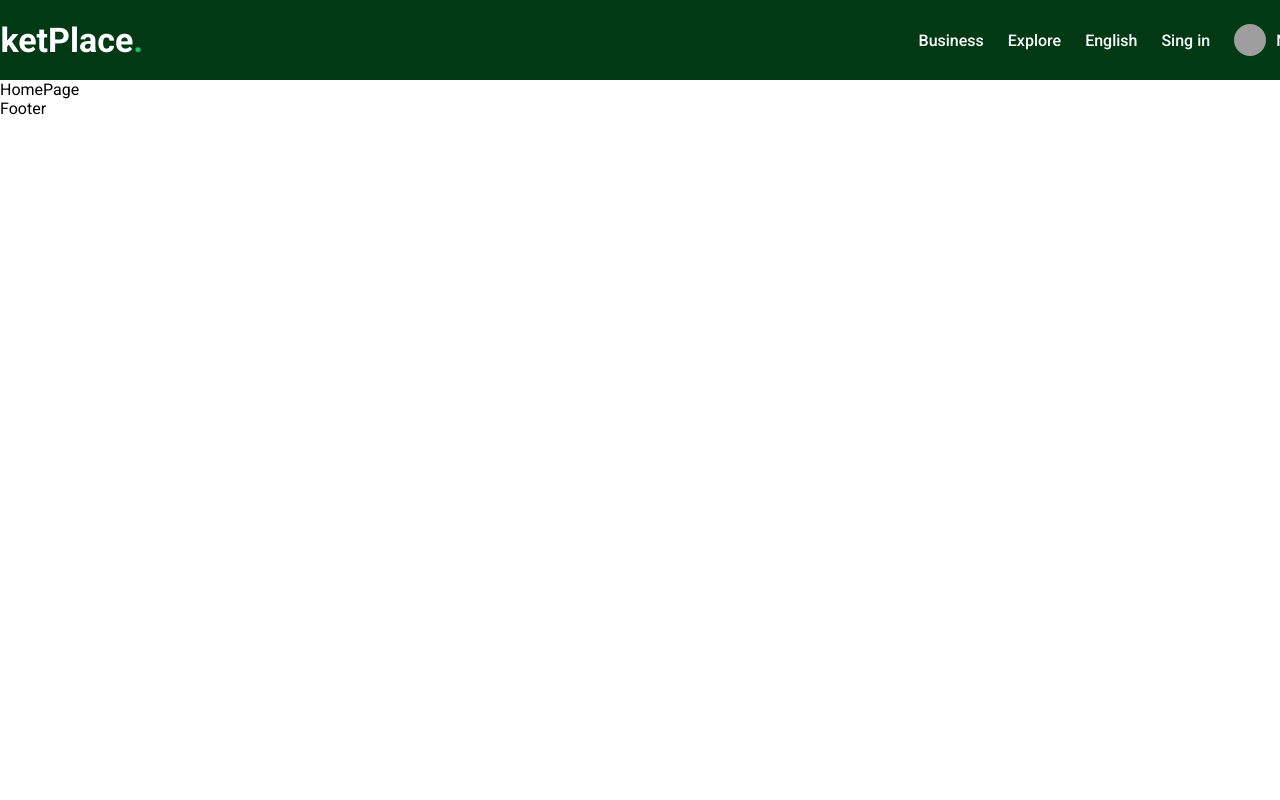
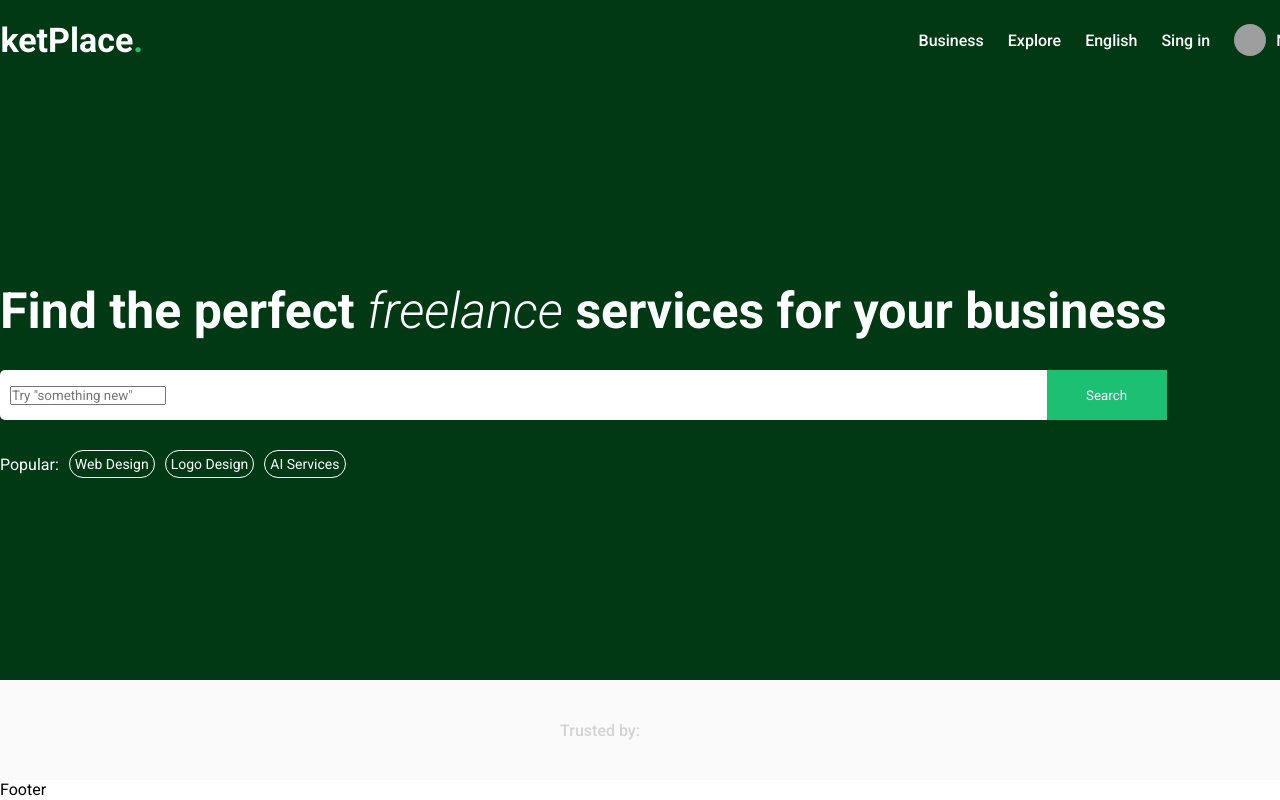
Before and after one commit to yaroslavx/marketplace-platform, a React (Vite) app: page / in a window 1280 px wide. Shown: the top 800 px of the page. Built offline with nearby package versions, Linux system fonts and the light colour scheme; grey boxes are pictures that could not be loaded.

Commit message:
Impemented home banner component

```diff
--- a/package.json
+++ b/package.json
@@ -9,6 +9,7 @@
     "preview": "vite preview"
   },
   "dependencies": {
+    "infinite-react-carousel": "^1.2.11",
     "prettier": "^2.8.7",
     "react": "^18.2.0",
     "react-dom": "^18.2.0",
--- /dev/null
+++ b/src/components/Featured/featured.scss
@@ -0,0 +1,82 @@
+.featured {
+  height: 600px;
+  display: flex;
+  justify-content: center;
+  background-color: #013914;
+  color: #ffffff;
+
+  .container {
+    width: 1400px;
+    display: flex;
+    align-items: center;
+
+    .left {
+      display: flex;
+      flex-direction: column;
+      gap: 30px;
+
+      h1 {
+        font-size: 50px;
+
+        i {
+          font-weight: 300;
+        }
+      }
+
+      .search {
+        display: flex;
+        align-items: center;
+        justify-content: space-between;
+        background-color: #ffffff;
+        border-radius: 5px;
+
+        .searchInput {
+          display: flex;
+          align-items: center;
+          gap: 10px;
+
+          imput {
+            border: none;
+          }
+        }
+
+        button {
+          width: 120px;
+          height: 50px;
+          border: none;
+          background-color: #1dbf73;
+          color: #ffffff;
+          cursor: pointer;
+        }
+      }
+
+      .popular {
+        display: flex;
+        align-items: center;
+        gap: 10px;
+
+        span {
+        }
+
+        button {
+          color: #ffffff;
+          background-color: transparent;
+          border: 1px solid #ffffff;
+          border-radius: 20px;
+          font-size: 14px;
+          cursor: pointer;
+          padding: 5px;
+        }
+      }
+    }
+
+    .right {
+      height: 100%;
+
+      img {
+        height: 100%;
+        object-fit: contain;
+      }
+    }
+  }
+}
--- /dev/null
+++ b/src/components/Featured/index.tsx
@@ -0,0 +1,31 @@
+import "src/components/Featured/featured.scss";
+
+export const Featured = () => {
+  return (
+    <div className="featured">
+      <div className="container">
+        <div className="left">
+          <h1>
+            Find the perfect <i>freelance</i> services for your business
+          </h1>
+          <div className="search">
+            <div className="searchInput">
+              <img src="" alt="" />
+              <input type="text" placeholder='Try "something new"' />
+            </div>
+            <button>Search</button>
+          </div>
+          <div className="popular">
+            <span>Popular:</span>
+            <button>Web Design</button>
+            <button>Logo Design</button>
+            <button>AI Services</button>
+          </div>
+        </div>
+        <div className="right">
+          <img src="" alt="" />
+        </div>
+      </div>
+    </div>
+  );
+};
--- a/src/components/Navbar/index.tsx
+++ b/src/components/Navbar/index.tsx
@@ -1,4 +1,4 @@
-import "./navbar.scss";
+import "src/components/Navbar/navbar.scss";
 import { NavLink, useLocation } from "react-router-dom";
 import { useEffect, useState } from "react";
 
--- /dev/null
+++ b/src/components/TrustedBy/index.tsx
@@ -0,0 +1,15 @@
+import "src/components/TrustedBy/trustedBy.scss";
+
+export const TrustedBy = () => {
+  return (
+    <div className="trustedby">
+      <div className="container">
+        <span>Trusted by:</span>
+        <img src="" alt="" />
+        <img src="" alt="" />
+        <img src="" alt="" />
+        <img src="" alt="" />
+      </div>
+    </div>
+  );
+};
--- /dev/null
+++ b/src/components/TrustedBy/trustedBy.scss
@@ -0,0 +1,15 @@
+.trustedby {
+  background-color: #fafafa;
+  height: 100px;
+  display: flex;
+  justify-content: center;
+  .container {
+    width: 760px;
+    display: flex;
+    align-items: center;
+    justify-content: center;
+    gap: 20px;
+    color: lightgray;
+    font-weight: 500;
+  }
+}
--- a/src/pages/HomePage/index.tsx
+++ b/src/pages/HomePage/index.tsx
@@ -1,3 +1,11 @@
+import { Featured } from "src/components/Featured";
+import { TrustedBy } from "src/components/TrustedBy";
+
 export const HomePage = () => {
-  return <div>HomePage</div>;
+  return (
+    <div>
+      <Featured />
+      <TrustedBy />
+    </div>
+  );
 };
```
Also changed, not shown: src/components/CategoryCard/index.tsx (added, +9 -0 lines), src/components/Slide/index.tsx (added, +9 -0 lines), src/components/CategoryCard/categoryCard.scss (added), src/components/Slide/slide.scss (added), 1 other file (tests, documents, lock files or other folders).
